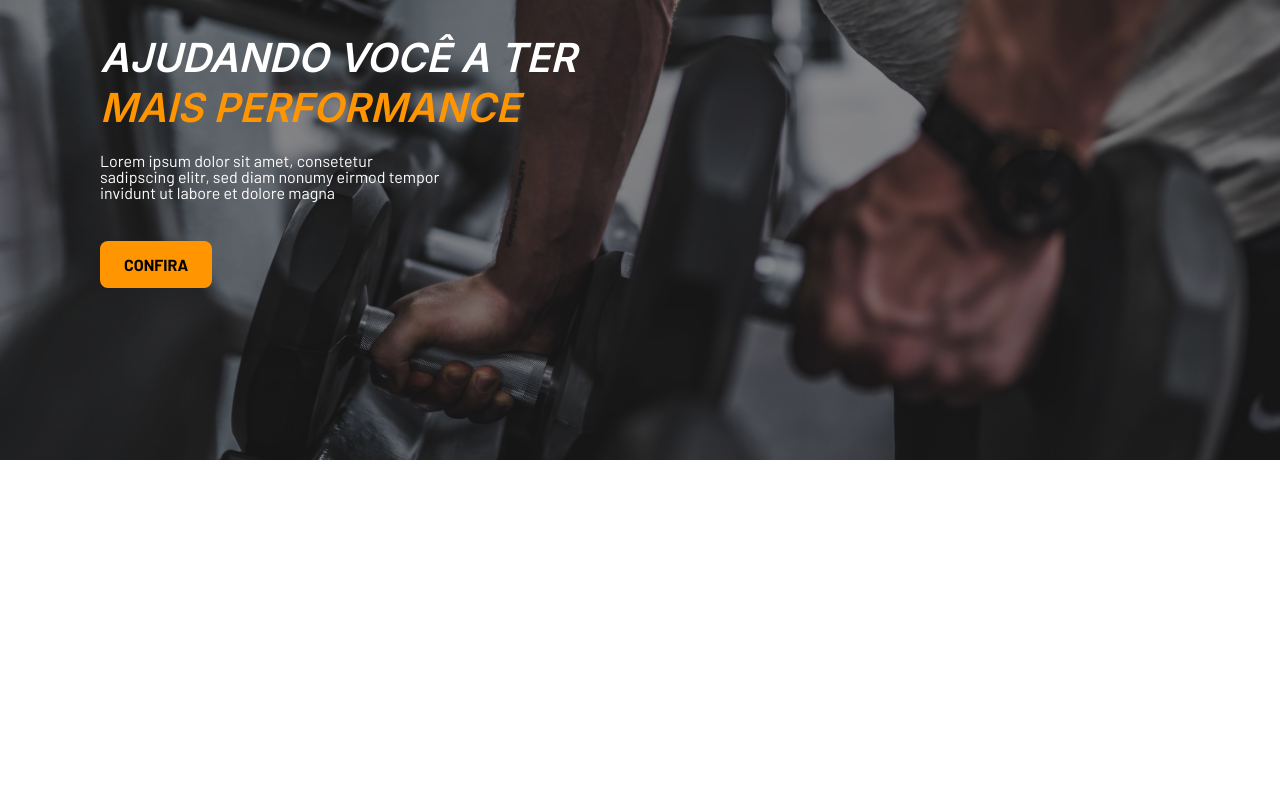
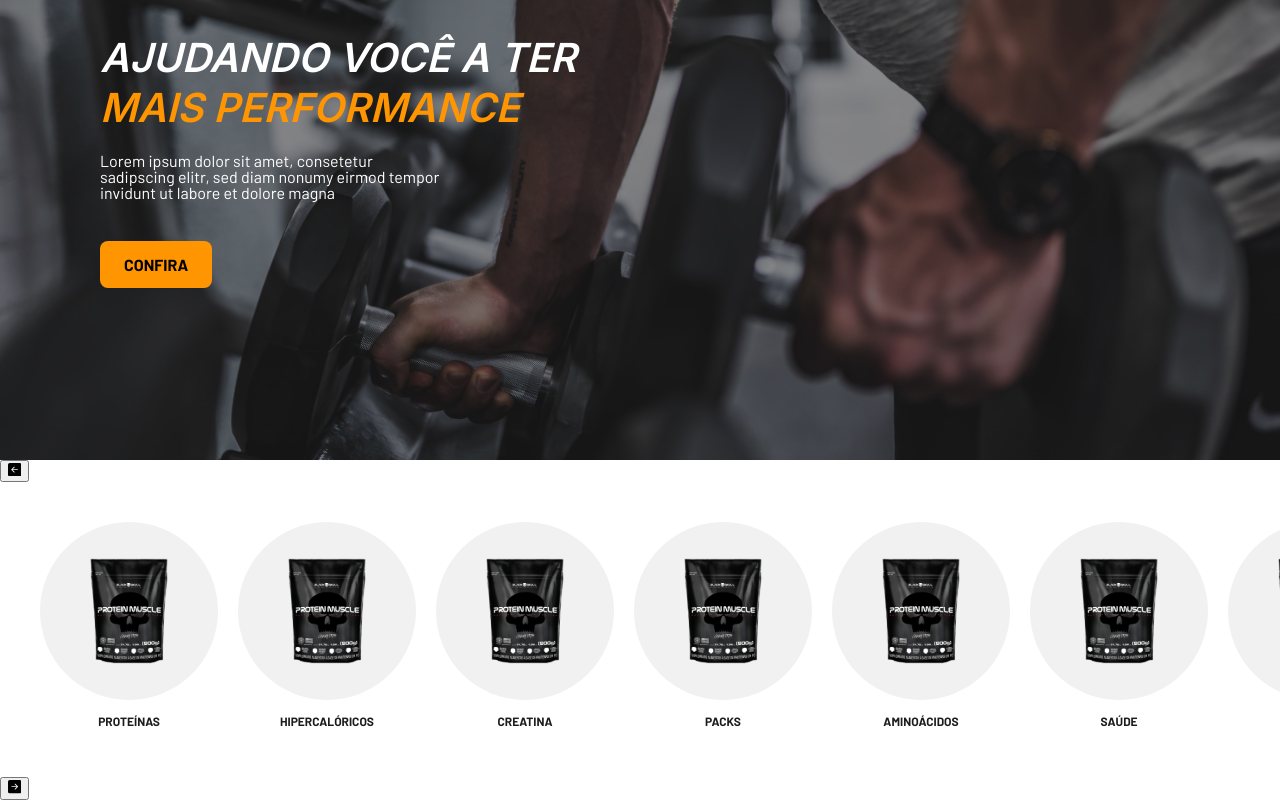
Before and after one commit to JoaoMaiaBGM/black-skull, a Next.js app: page / in a window 1280 px wide. Shown: the part 244-1044 px from the top of the page. Before the commit the page ends 800 px from the top, so only its background shows below. Built offline with nearby package versions, Linux system fonts and the light colour scheme.

Commit message:
feat showcase and categories

```diff
--- /dev/null
+++ b/src/components/CategoriesList/index.jsx
@@ -0,0 +1,36 @@
+import { ParentCategorie } from "../ParentCategories";
+import { CategoriesContainer } from "./style";
+import bagProduct from "../../assets/BagProduct.svg";
+
+export function CategoriesList() {
+  return (
+    <CategoriesContainer id="categorias">
+      <ul className="carouselCategories">
+        <l1 className="categorieItem">
+          <ParentCategorie image={bagProduct} /> Proteínas
+        </l1>
+        <l1 className="categorieItem">
+          <ParentCategorie image={bagProduct} /> Hipercalóricos
+        </l1>
+        <l1 className="categorieItem">
+          <ParentCategorie image={bagProduct} /> Creatina
+        </l1>
+        <l1 className="categorieItem">
+          <ParentCategorie image={bagProduct} /> Packs
+        </l1>
+        <l1 className="categorieItem">
+          <ParentCategorie image={bagProduct} /> Aminoácidos
+        </l1>
+        <l1 className="categorieItem">
+          <ParentCategorie image={bagProduct} /> Saúde
+        </l1>
+        <l1 className="categorieItem">
+          <ParentCategorie image={bagProduct} /> Colágeno
+        </l1>
+        <l1 className="categorieItem">
+          <ParentCategorie image={bagProduct} /> Pré-treino
+        </l1>
+      </ul>
+    </CategoriesContainer>
+  );
+}
--- /dev/null
+++ b/src/components/CategoriesList/style.js
@@ -0,0 +1,36 @@
+import styled from "styled-components";
+import { theme } from "../../theme";
+
+export const CategoriesContainer = styled.div`
+  ul {
+    width: 100%;
+    display: flex;
+
+    margin: 40px 0;
+
+    padding: 0 40px 10px 40px;
+
+    flex-wrap: nowrap;
+    overflow-x: hidden;
+
+    gap: 20px;
+  }
+
+  .categorieItem {
+    display: flex;
+    flex-direction: column;
+    justify-content: center;
+    align-items: center;
+    gap: 15px;
+
+    font-family: ${theme.fonts.barlow};
+    font-style: normal;
+    font-weight: 700;
+    font-size: 12px;
+
+    text-align: center;
+    text-transform: uppercase;
+
+    color: ${theme.colors.dark1};
+  }
+`;
--- /dev/null
+++ b/src/components/ParentCategories/index.jsx
@@ -0,0 +1,13 @@
+import Image from "next/image";
+import { ParentContainer } from "./style";
+
+export function ParentCategorie({ children, image }) {
+  return (
+    <>
+      <ParentContainer>
+        <Image src={image} alt="Imagem de um produto da Black Skull" />
+        {children}
+      </ParentContainer>
+    </>
+  );
+}
--- /dev/null
+++ b/src/components/ParentCategories/style.js
@@ -0,0 +1,21 @@
+import styled from "styled-components";
+import { theme } from "../../theme";
+
+export const ParentContainer = styled.div`
+  width: 178px;
+  height: 178px;
+
+  display: flex;
+  align-items: center;
+  justify-content: center;
+
+  background-color: ${theme.colors.gray3};
+
+  border: none;
+  border-radius: 50%;
+
+  img {
+    width: 108px;
+    height: 108px;
+  }
+`;
--- /dev/null
+++ b/src/components/Showcase/index.jsx
@@ -0,0 +1,24 @@
+import { CategoriesList } from "components/CategoriesList";
+import { scrollLeft, scrollRight } from "utils/lists";
+import { CategoriesContainer } from "./style";
+import { BsArrowLeftSquareFill, BsArrowRightSquareFill } from "react-icons/bs";
+
+export function Showcase() {
+  return (
+    <>
+      <CategoriesContainer id="categorias">
+        {/* Left icon */}
+        <button onClick={() => scrollLeft()}>
+          <BsArrowLeftSquareFill />
+        </button>
+
+        <CategoriesList />
+
+        {/* Right icon */}
+        <button onClick={() => scrollRight()}>
+          <BsArrowRightSquareFill />
+        </button>
+      </CategoriesContainer>
+    </>
+  );
+}
--- /dev/null
+++ b/src/components/Showcase/style.js
@@ -0,0 +1,18 @@
+import styled from "styled-components";
+import { theme } from "../../theme";
+
+export const CategoriesContainer = styled.div`
+  ul {
+    width: 100%;
+    display: flex;
+
+    margin: 40px 0;
+
+    padding: 0 40px 10px 40px;
+
+    flex-wrap: nowrap;
+    overflow-x: hidden;
+
+    gap: 20px;
+  }
+`;
--- a/src/pages/index.js
+++ b/src/pages/index.js
@@ -1,6 +1,7 @@
 import Head from "next/head";
 import { Header } from "@/components/Header";
 import { Hero } from "@/components/Hero";
+import { Showcase } from "components/Showcase";
 
 export default function Home() {
   return (
@@ -22,6 +23,7 @@ export default function Home() {
       <Header />
       <main>
         <Hero />
+        <Showcase />
       </main>
     </>
   );
--- /dev/null
+++ b/src/utils/lists/index.jsx
@@ -0,0 +1,9 @@
+export function scrollLeft() {
+  const left = document.querySelector(".carouselCategories");
+  left?.scrollBy(-700, 0);
+}
+
+export function scrollRight() {
+  const right = document.querySelector(".carouselCategories");
+  right?.scrollBy(700, 0);
+}
```
Also changed, not shown: jsconfig.json (+18 -4 lines).
